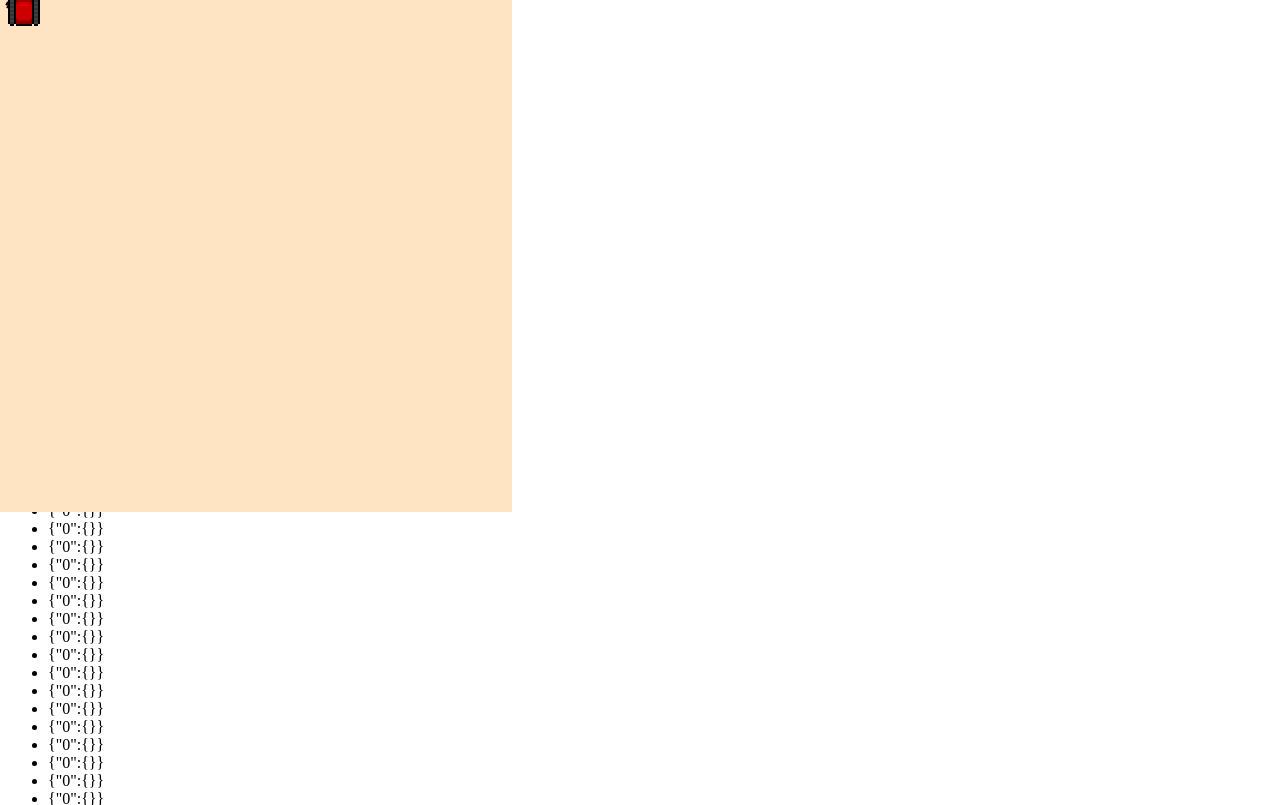
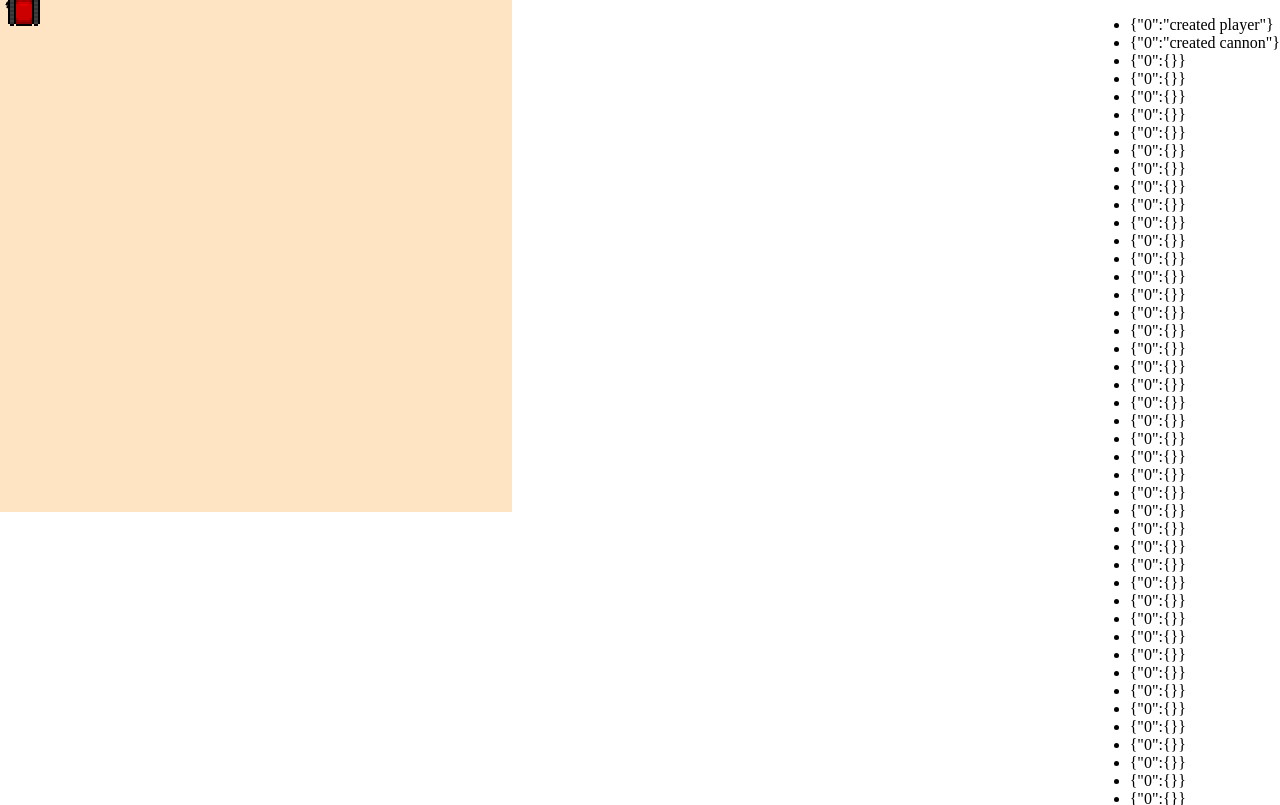
Before and after one commit to laric526/ecs, a plain HTML site: page tanks/index.html in a window 1280 px wide. Shown: the top 805 px of the page. Drawn offline with Linux system fonts and the light colour scheme.

Commit message:
make logs visible

```diff
--- a/tanks/tanks.css
+++ b/tanks/tanks.css
@@ -8,3 +8,9 @@ canvas {
     top: 0;
     left: 0;
 }
+
+ul {
+    position: absolute;
+    top: 0;
+    right: 0;
+}
```
